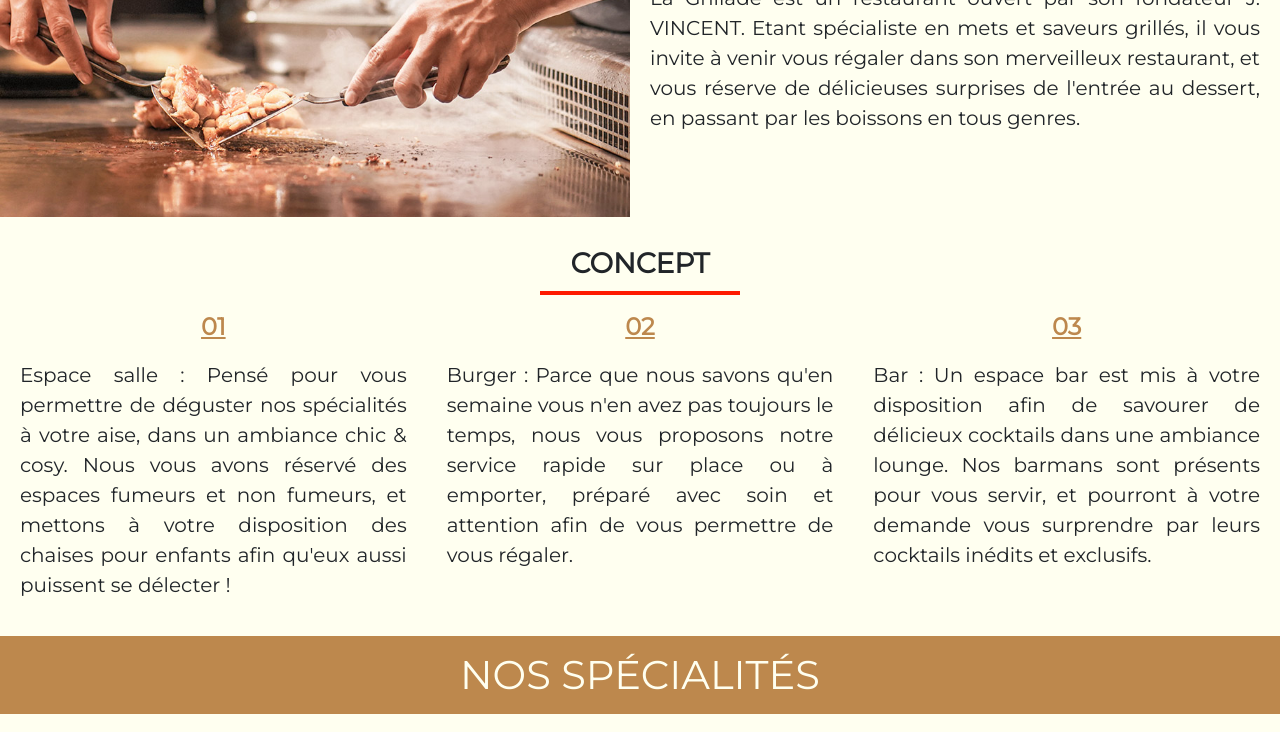
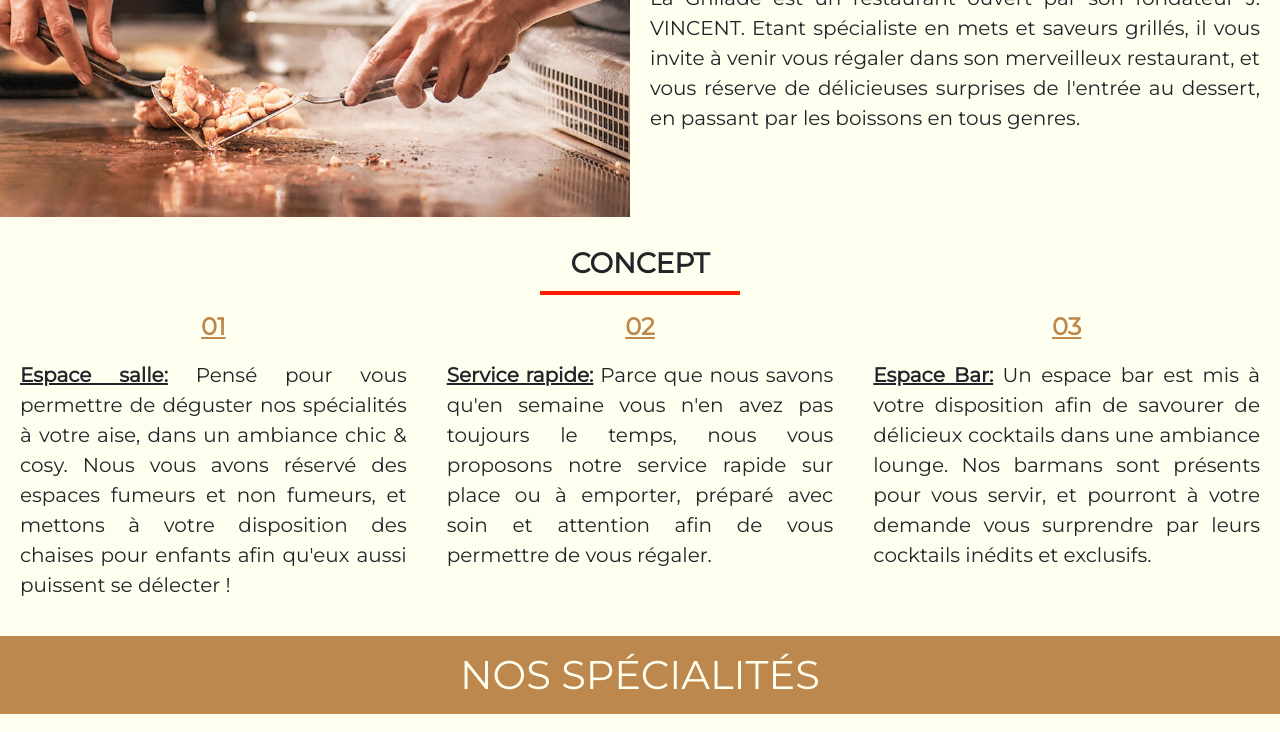
Before and after one commit to JiovanyVincent/lagrillade, a React (Create React App) app: page / in a window 1280 px wide. Shown: the part 484-1216 px from the top of the page. Built offline with nearby package versions, Linux system fonts and the light colour scheme; a web font is replaced by a local one.

Commit message:
Story upgraded

```diff
--- a/src/components/ContentHome.js
+++ b/src/components/ContentHome.js
@@ -29,15 +29,21 @@ export const ContentHome = (props) => {
             <div id="concept" className="row">
               <div className="col-sm">
                 <h4>01</h4>
-                <p>{props.Concept1}</p>
+                <p>
+                  <span style={{fontWeight: "bold", textDecoration: "underline"}}>Espace salle:</span> {props.Concept1}
+                  </p>
               </div>
               <div className="col-sm">
                 <h4>02</h4>
-                <p>{props.Concept2}</p>
+                <p>
+                <span style={{fontWeight: "bold", textDecoration: "underline"}}>Service rapide:</span> {props.Concept2}
+                </p>
               </div>
               <div className="col-sm">
                 <h4>03</h4>
-                <p>{props.Concept3}</p>
+                <p>
+                <span style={{fontWeight: "bold", textDecoration: "underline"}}>Espace Bar:</span> {props.Concept3}
+                </p>
               </div>
             </div>
           </div>
--- a/src/views/Home.js
+++ b/src/views/Home.js
@@ -12,9 +12,9 @@ const sections = [
   },
   {
     subtitle: "Concept",
-    concept1: "Espace salle : Pensé pour vous permettre de déguster nos spécialités à votre aise, dans un ambiance chic & cosy. Nous vous avons réservé des espaces fumeurs et non fumeurs, et mettons à votre disposition des chaises pour enfants afin qu'eux aussi puissent se délecter !",
-    concept2: "Burger : Parce que nous savons qu'en semaine vous n'en avez pas toujours le temps, nous vous proposons notre service rapide sur place ou à emporter, préparé avec soin et attention afin de vous permettre de vous régaler.",
-    concept3: "Bar : Un espace bar est mis à votre disposition afin de savourer de délicieux cocktails dans une ambiance lounge. Nos barmans sont présents pour vous servir, et pourront à votre demande vous surprendre par leurs cocktails inédits et exclusifs. "
+    concept1: "Pensé pour vous permettre de déguster nos spécialités à votre aise, dans un ambiance chic & cosy. Nous vous avons réservé des espaces fumeurs et non fumeurs, et mettons à votre disposition des chaises pour enfants afin qu'eux aussi puissent se délecter !",
+    concept2: "Parce que nous savons qu'en semaine vous n'en avez pas toujours le temps, nous vous proposons notre service rapide sur place ou à emporter, préparé avec soin et attention afin de vous permettre de vous régaler.",
+    concept3: "Un espace bar est mis à votre disposition afin de savourer de délicieux cocktails dans une ambiance lounge. Nos barmans sont présents pour vous servir, et pourront à votre demande vous surprendre par leurs cocktails inédits et exclusifs. "
   },
   {
     title: "Nos spécialités"
```
